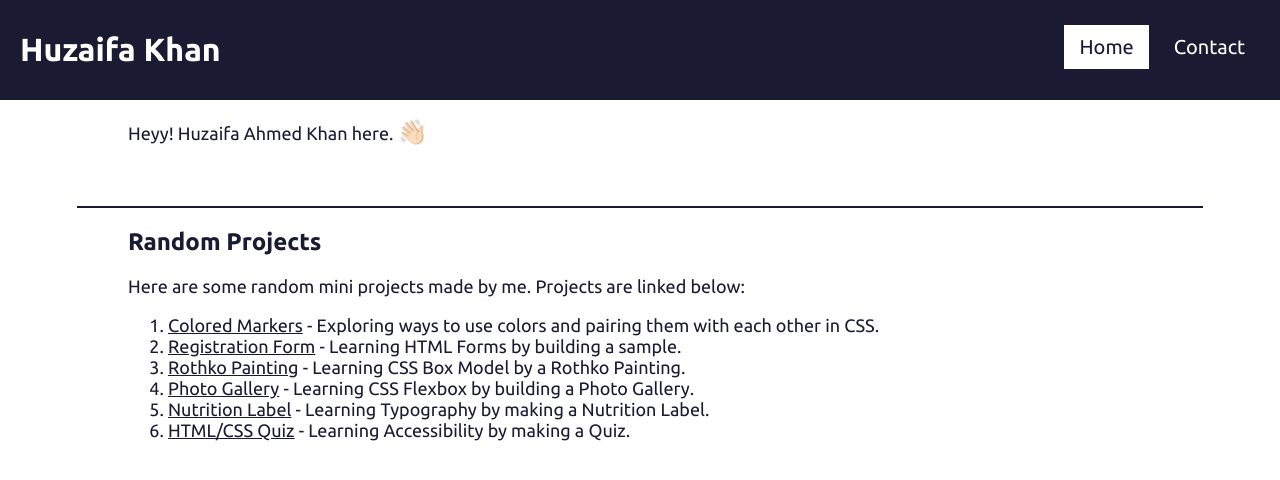
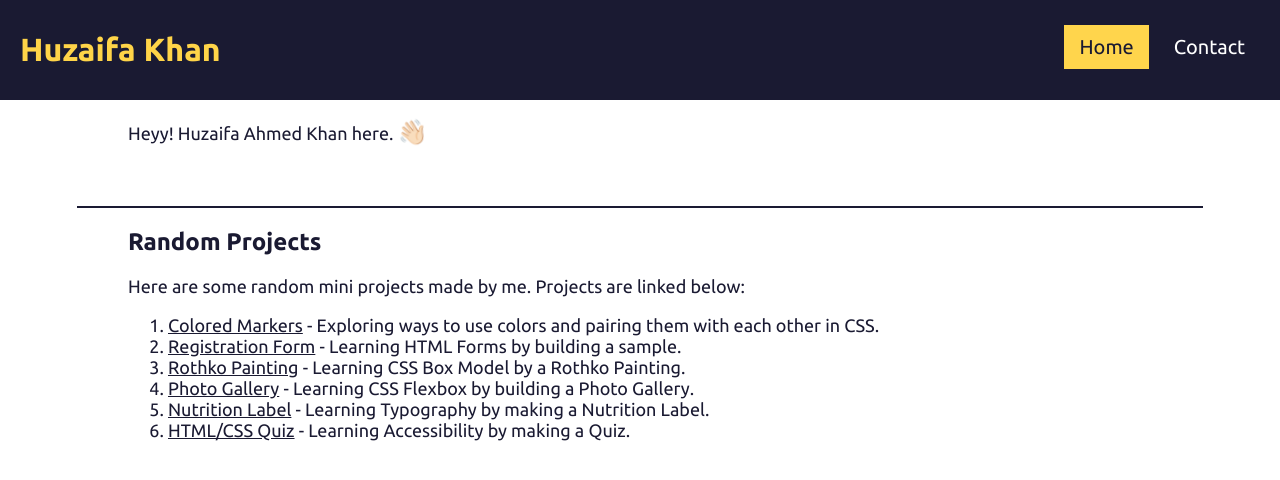
Before and after one commit to huzaifa3564/huzaifa3564.github.io, a plain HTML site: page index.html in a window 1280 px wide. In both pictures the pointer is over the link "Home". Drawn offline with Linux system fonts and the light colour scheme.

Commit message:
Add files via upload

```diff
--- a/styles.css
+++ b/styles.css
@@ -7,7 +7,7 @@ body {
 /* HEADER */
 header {
     background-color: #1A1A32;
-    color: white;
+    color: #ffd448;
     padding: 10px 20px;
     display: flex;
     justify-content: space-between;
@@ -39,7 +39,7 @@ nav a {
 }
 
 nav a:hover {
-    background-color: #FFFFFF;
+    background-color: #ffd54c;
     color: #1A1A32;
 }
 
@@ -62,6 +62,7 @@ body {
 
 .projects a:hover {
     font-weight: bold;
+    color: #ffd54c;
 }
 
 /* DIVIDERS */
```
